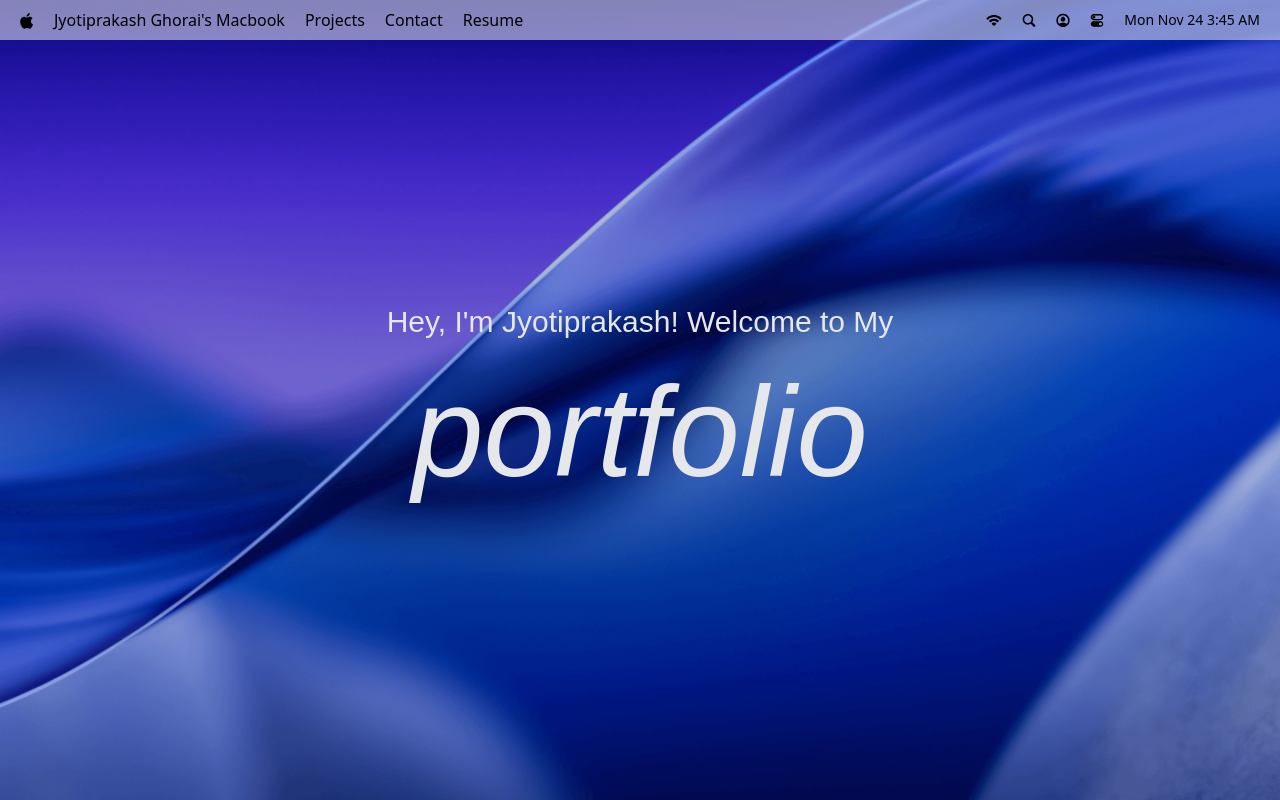
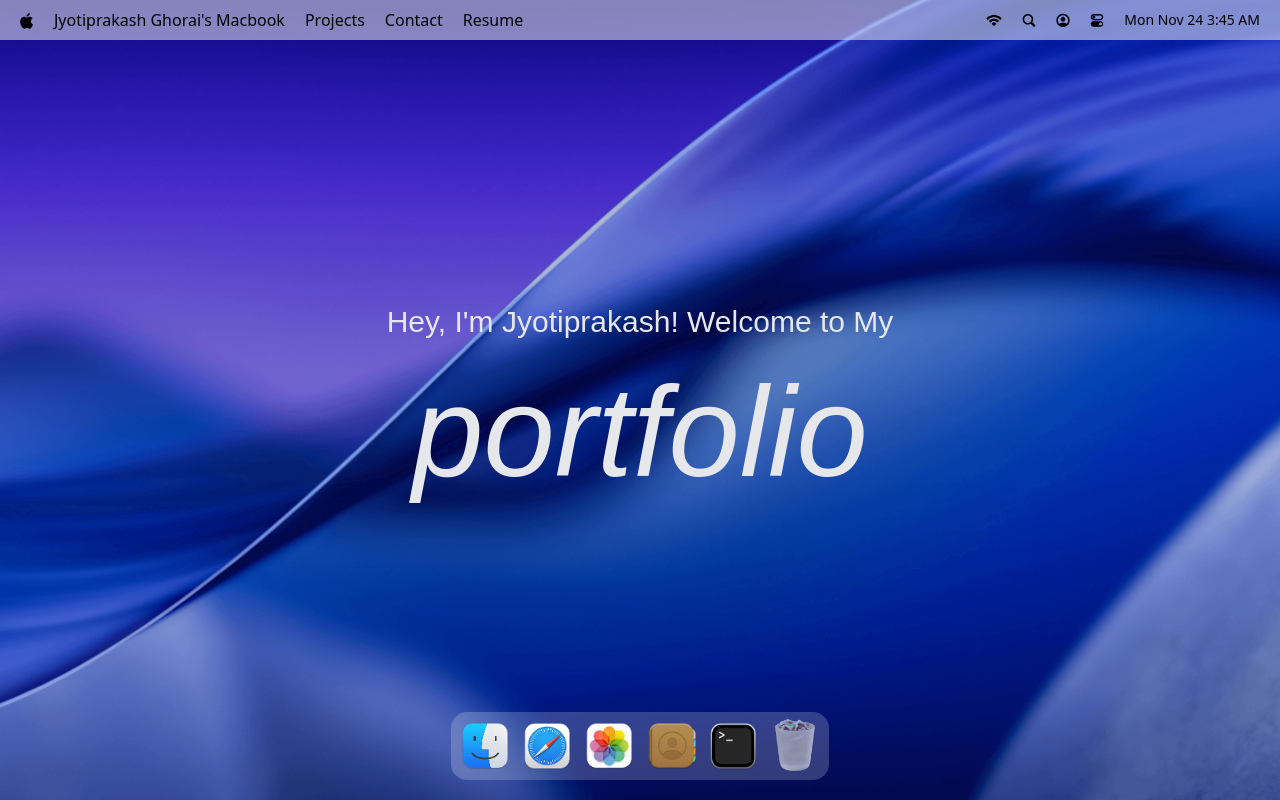
Before and after one commit to jytprks/portfolio, a React (Vite) app: page / in a window 1280 px wide. Built offline with nearby package versions, Linux system fonts and the light colour scheme; a web font is replaced by a local one.

Commit message:
implementated dock

```diff
--- a/package.json
+++ b/package.json
@@ -17,6 +17,7 @@
     "lucide-react": "^0.554.0",
     "react": "^19.2.0",
     "react-dom": "^19.2.0",
+    "react-tooltip": "^5.30.0",
     "tailwindcss": "^4.1.17"
   },
   "devDependencies": {
--- a/src/App.jsx
+++ b/src/App.jsx
@@ -1,11 +1,12 @@
 import React from 'react'
-import {Navbar, Welcome} from '#components'
+import {Dock, Navbar, Welcome} from '#components'
 
 const App = () => {
     return (
         <main className="App">
             <Navbar />
             <Welcome />
+            <Dock/>
         </main>
     )
 }
--- /dev/null
+++ b/src/components/Dock.jsx
@@ -0,0 +1,83 @@
+import React, {useRef} from 'react'
+import {dockApps} from "#constraints";
+import {Tooltip} from "react-tooltip";
+import {useGSAP} from "@gsap/react";
+import {gsap} from "gsap";
+
+const Dock = () => {
+    const dockRef = useRef(null)
+    useGSAP(() => {
+        const dock = dockRef.current;
+        if (!dock) return;
+
+        const icons = dock.querySelectorAll(".dock-icon");
+
+        const animateIcons = (mouseX) => {
+            icons.forEach((icon) => {
+                const { left: iconLeft, width } = icon.getBoundingClientRect();
+
+                const center = iconLeft + width / 2;   // FIXED
+                const distance = Math.abs(mouseX - center);
+
+                const intensity = Math.exp(-(distance ** 2.5) / 20000);
+
+                gsap.to(icon, {
+                    duration: 0.2,
+                    ease: "power1.out",
+                    y: -15 * intensity,
+                    scale: 1 + 0.25 * intensity,
+                });
+            });
+        };
+
+        const handleMouseMove = (e) => {
+            animateIcons(e.clientX);                 // FIXED
+        };
+
+        const resetIcons = () => {
+            icons.forEach((icon) => {
+                gsap.to(icon, {
+                    duration: 0.3,
+                    ease: "power1.out",
+                    y: 0,
+                    scale: 1,
+                });
+            });
+        };
+
+        dock.addEventListener("mousemove", handleMouseMove);
+        dock.addEventListener("mouseleave", resetIcons);
+
+        return () => {
+            dock.removeEventListener("mousemove", handleMouseMove);
+            dock.removeEventListener("mouseleave", resetIcons);
+        };
+    }, []);
+
+
+
+    const toggleApp = () => {}
+    return <section id="dock">
+        <div ref={dockRef} className="dock-container">
+            {dockApps.map(({id, name,icon,canOpen}) => (
+                <div key={id} className="relative flex justify-center">
+                    <button
+                        type="button"
+                        className="dock-icon"
+                        aria-label={name}
+                        data-tooltip-id="dock-tooltip"
+                        data-tooltip-content={name}
+                        data-tooltip-delay-show={150}
+                        data-tooltip-place="top"
+                        disabled={!canOpen}
+                        onClick={()=>toggleApp({id, canOpen})}
+                    >
+                        <img src={`/images/${icon}`} alt={name} loading='lazy' className={canOpen ? '' : 'opacity-60'} />
+                    </button>
+                </div>
+            ))}
+            <Tooltip id="dock-tooltip" place="top" className="tooltip"></Tooltip>
+        </div>
+    </section>
+}
+export default Dock
--- a/src/components/index.js
+++ b/src/components/index.js
@@ -1,4 +1,4 @@
 import Navbar from '#components/Navbar.jsx'
 import Welcome from '#components/Welcome.jsx'
-
-export { Welcome, Navbar }
+import Dock from '#components/Dock.jsx'
+export { Welcome, Navbar, Dock }
```
Also changed, not shown: 1 other file (tests, documents, lock files or other folders).
